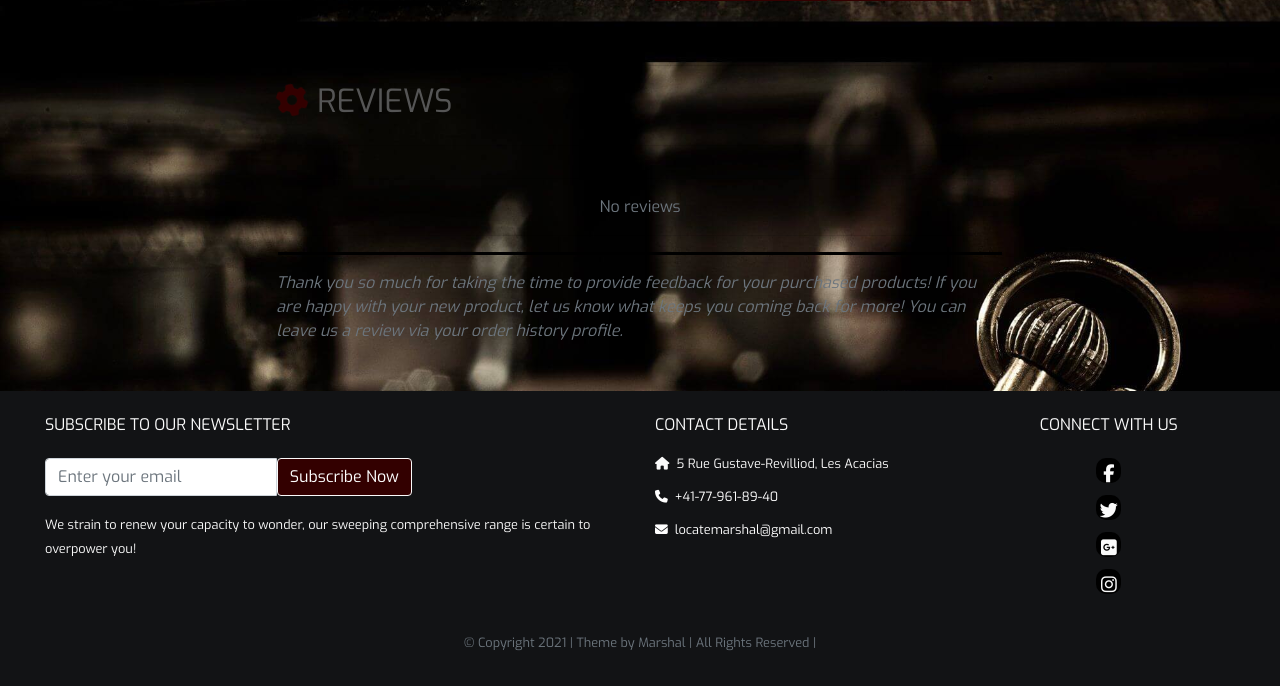
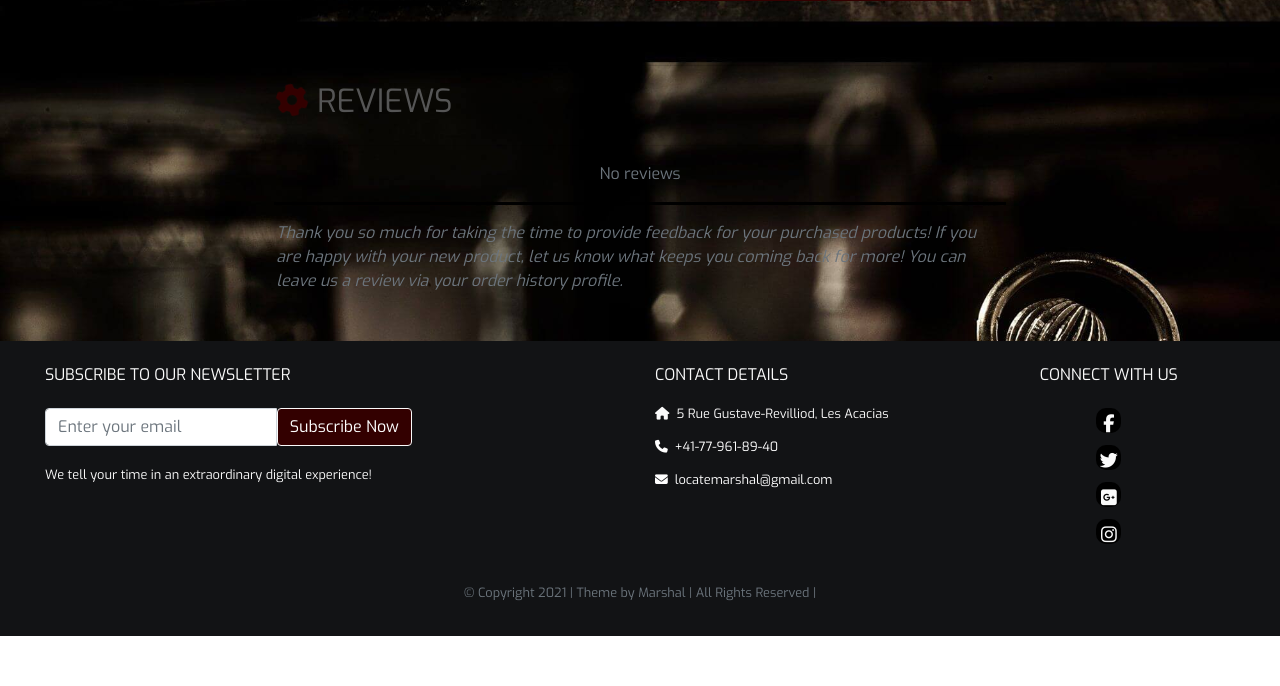
Before and after one commit to Seagather/Marshal-Unisex-Collectibles, a Django app: page /products/125/ in a window 1280 px wide. Shown: the part 854-1540 px from the top of the page. After the commit the page ends 1490 px from the top, so only its background shows below. Run offline with Django 3.2, Linux system fonts and the light colour scheme; data comes from the database, SQL or seed files in the repository; data that the repository does not hold is empty; some libraries are stand-ins or nearby versions.

Commit message:
Amendments on footer caption

```diff
--- a/products/templates/products/product_detail.html
+++ b/products/templates/products/product_detail.html
@@ -130,9 +130,9 @@
                     {% if not review %}
                         <div class="row">
                             <div class="col-10 offset-1 text-center">
-                                <hr>
+                                <!-- <hr> -->
                                 <p class="text-center text-muted">No reviews</p>
-                                <hr>
+                                <!-- <hr> -->
                             </div>
                         </div>
                     {% else %}
--- a/static/css/base.css
+++ b/static/css/base.css
@@ -419,7 +419,7 @@ input[name='q']::placeholder {
     color: black;
     border-width: 0;
     background-color: #000;
-    width: 88%;
+    width: 89%;
 }
 
 /* --------------------------------------- Media Queries */
--- a/templates/includes/footer.html
+++ b/templates/includes/footer.html
@@ -19,7 +19,7 @@
 						</form>
 					</div>
 					<div class="col-md-12 mt-3"> <small>
-                            We strain to renew your capacity to wonder, our sweeping comprehensive range is certain to overpower you!
+                            We tell your time in an extraordinary digital experience!
                         </small>
 					</div>
 				</div>
```
